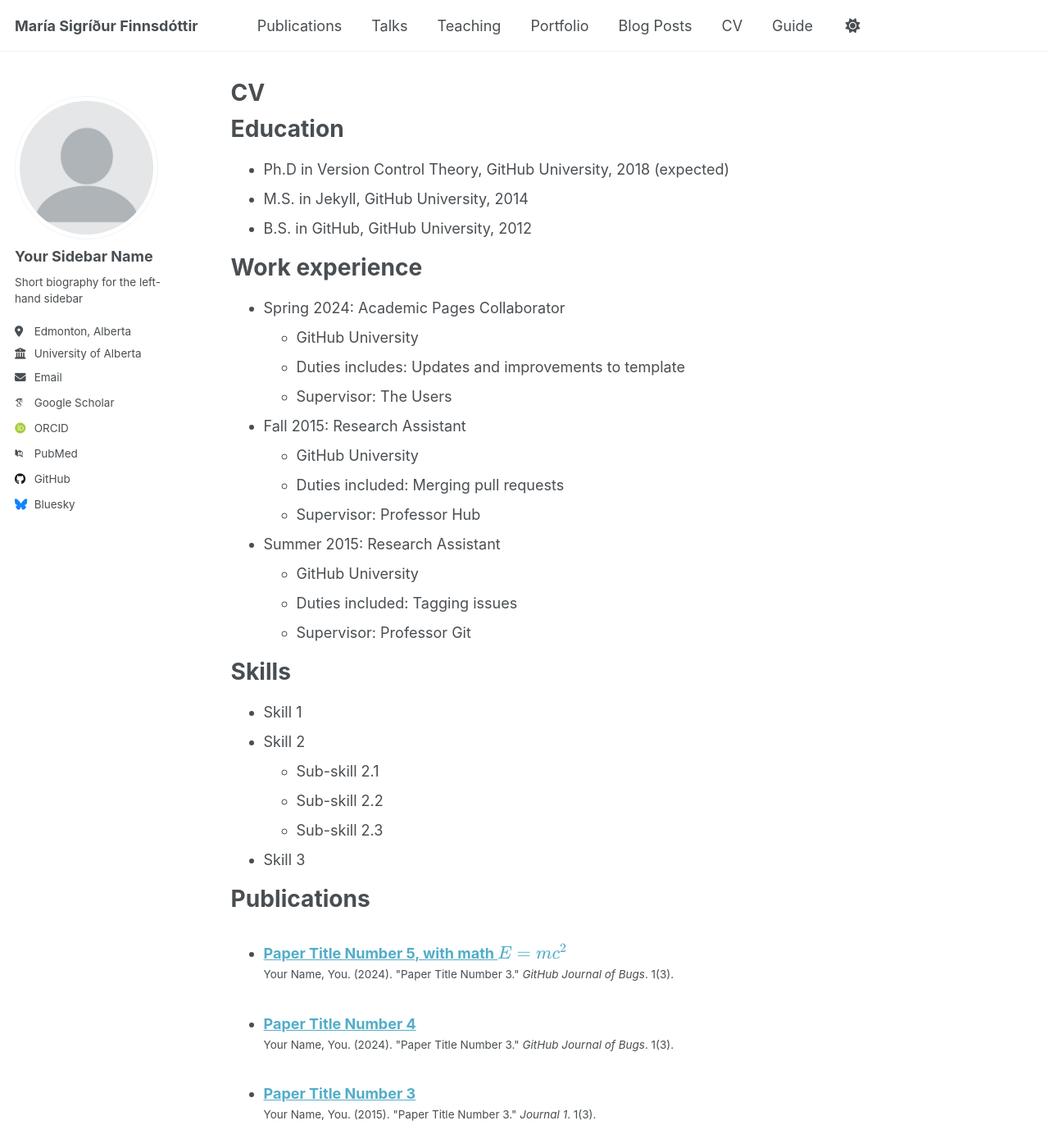
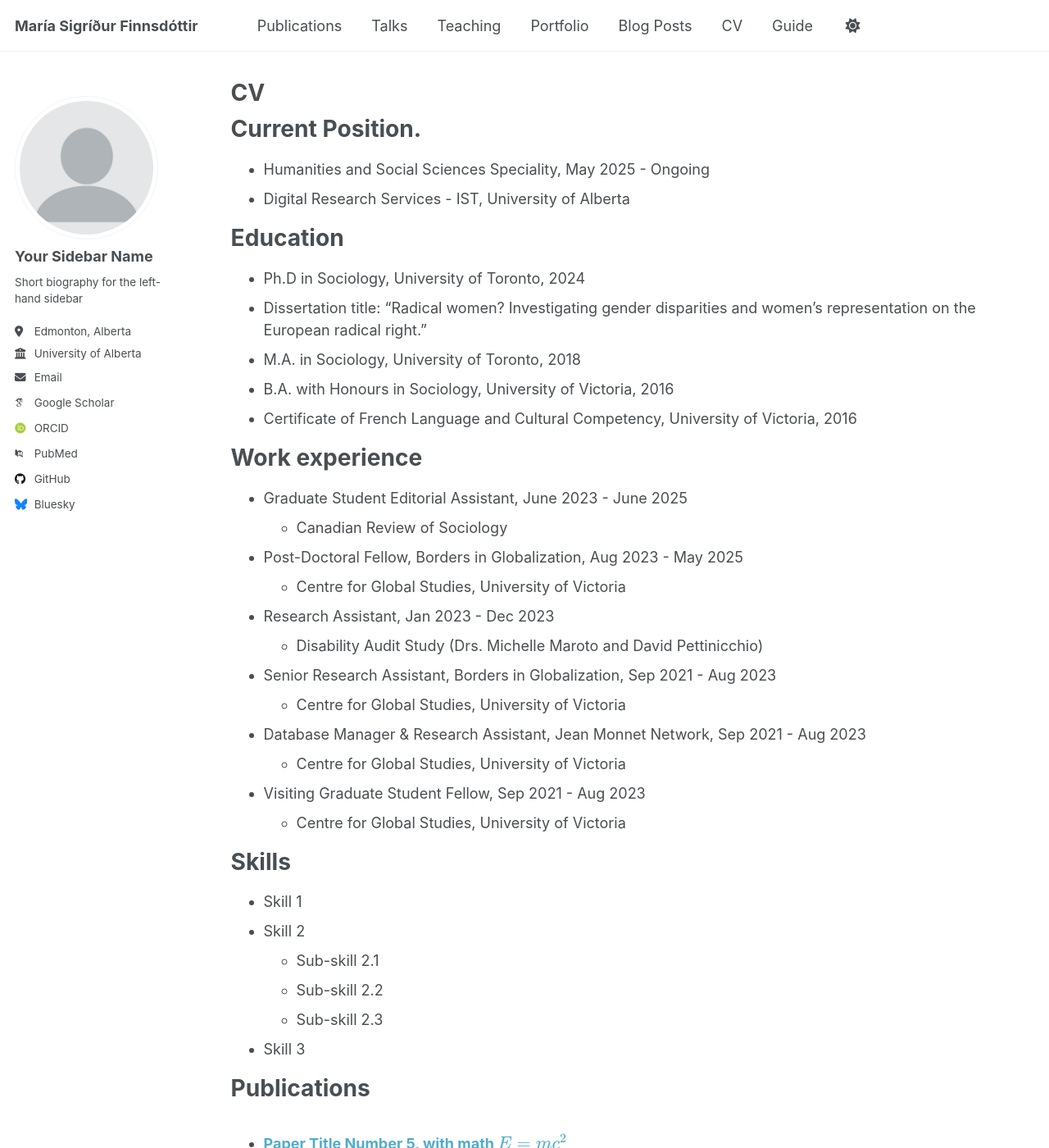
Before and after one commit to finnsdot-ualberta/finnsdottir.github.io, a Jekyll site: the page built from _pages/cv.md, in a window 1280 px wide and 1400 px high. Shown: the whole window at 82% size. Built offline with Jekyll 4.4.1, drawn with Linux system fonts in a browser that asks for light colours; some web fonts are replaced.

Commit message:
Update cv.md

```diff
--- a/_pages/cv.md
+++ b/_pages/cv.md
@@ -9,28 +9,39 @@ redirect_from:
 
 {% include base_path %}
 
+Current Position.
+======
+* Humanities and Social Sciences Speciality, May 2025 - Ongoing
+ * Digital Research Services - IST, University of Alberta
+
 Education
 ======
-* Ph.D in Version Control Theory, GitHub University, 2018 (expected)
-* M.S. in Jekyll, GitHub University, 2014
-* B.S. in GitHub, GitHub University, 2012
+* Ph.D in Sociology, University of Toronto, 2024
+ * Dissertation title: “Radical women? Investigating gender disparities and women’s representation on the European radical right.”
+* M.A. in Sociology, University of Toronto, 2018
+* B.A. with Honours in Sociology, University of Victoria, 2016
+* Certificate of French Language and Cultural Competency, University of Victoria, 2016
 
 Work experience
 ======
-* Spring 2024: Academic Pages Collaborator
-  * GitHub University
-  * Duties includes: Updates and improvements to template
-  * Supervisor: The Users
+* Graduate Student Editorial Assistant, June 2023 - June 2025
+  * Canadian Review of Sociology
 
-* Fall 2015: Research Assistant
-  * GitHub University
-  * Duties included: Merging pull requests
-  * Supervisor: Professor Hub
+* Post-Doctoral Fellow, Borders in Globalization, Aug 2023 - May 2025
+  * Centre for Global Studies, University of Victoria
 
-* Summer 2015: Research Assistant
-  * GitHub University
-  * Duties included: Tagging issues
-  * Supervisor: Professor Git
+* Research Assistant, Jan 2023 - Dec 2023
+  * Disability Audit Study (Drs. Michelle Maroto and David Pettinicchio)
+
+* Senior Research Assistant, Borders in Globalization, Sep 2021 - Aug 2023
+  * Centre for Global Studies, University of Victoria
+
+* Database Manager & Research Assistant, Jean Monnet Network, Sep 2021 - Aug 2023
+  * Centre for Global Studies, University of Victoria
+
+* Visiting Graduate Student Fellow, Sep 2021 - Aug 2023
+  * Centre for Global Studies, University of Victoria
+
 
 Skills
 ======
```
